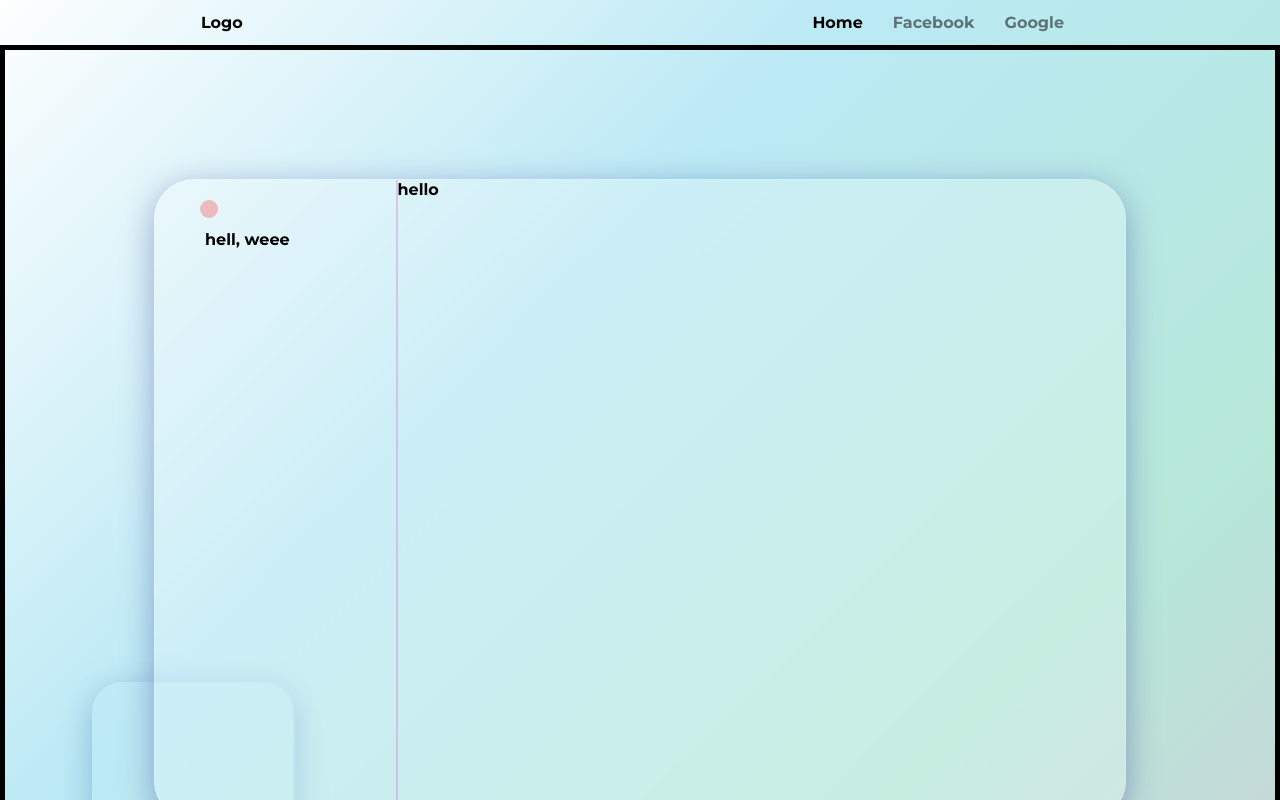
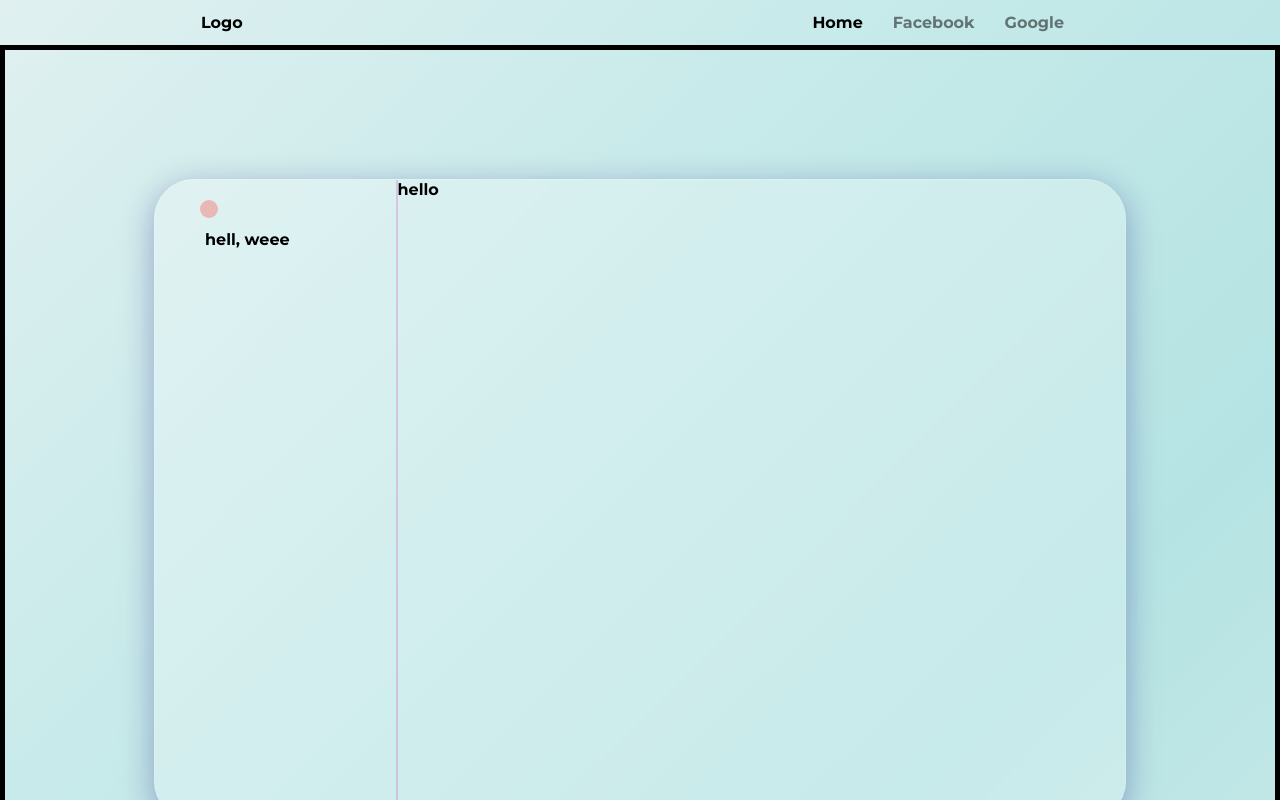
Before and after one commit to harryfung-kh/my-website, a React (Create React App) app: page / in a window 1280 px wide. Shown: the top 800 px of the page. Built offline with nearby package versions, Linux system fonts and the light colour scheme.

Commit message:
background

```diff
--- a/src/Pages/MainPage/MainPage.css
+++ b/src/Pages/MainPage/MainPage.css
@@ -5,13 +5,6 @@
     width: 100%;
     grid-template-rows: auto 1fr auto;
     background: linear-gradient(135deg, hsl(180, 35%, 91%), hsl(180, 45%, 85%), hsl(180, 45%, 80%), hsl(180, 40%, 87%));
-    background: linear-gradient(
-        135deg,
-        rgba(251, 253, 253, 0.4),
-        rgba(86, 201, 230, 0.4),
-        rgba(73, 197, 160, 0.4),
-        rgba(155, 116, 160, 0.4)
-    );
 }
 
 #content {
```
